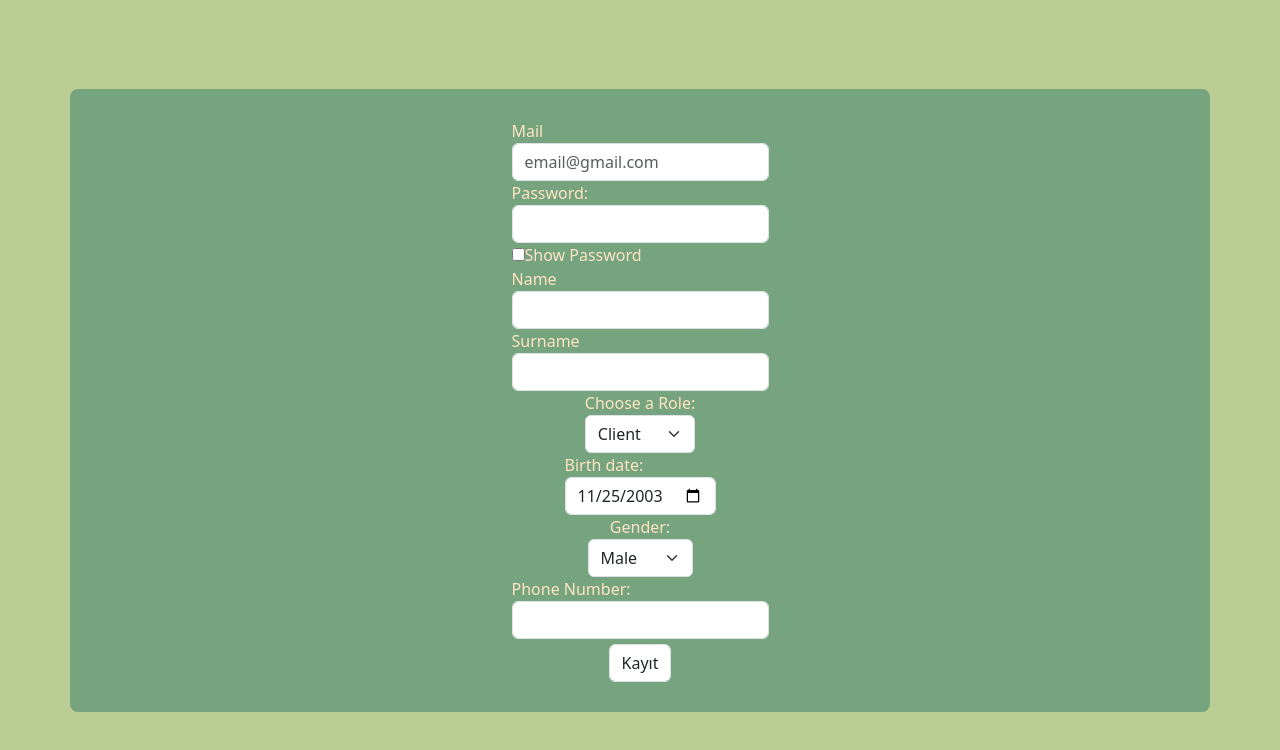
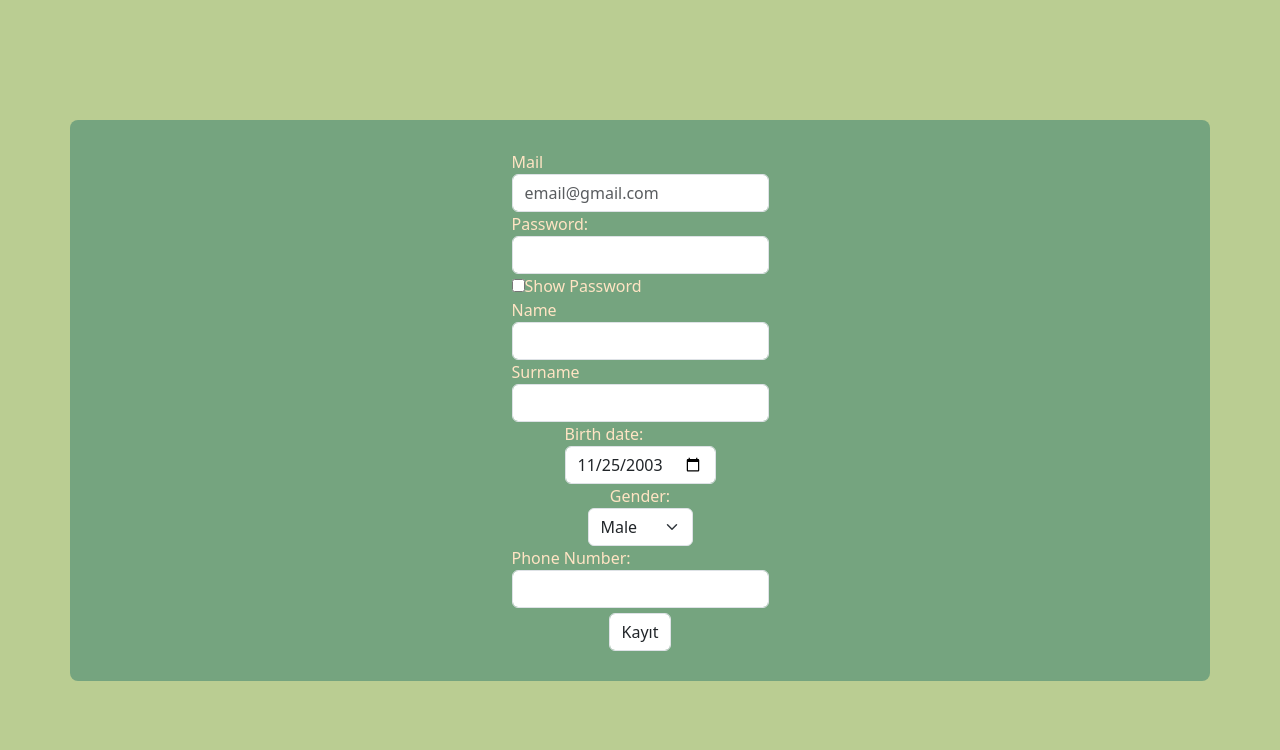
Before and after one commit to StrayRaider/Web_Project, a React (Vite) app: page /signUp in a window 1280 px wide. Shown: the top 750 px of the page. Built offline with nearby package versions, Linux system fonts and the light colour scheme.

Commit message:
düzeltme

```diff
--- a/src/components/marketing.jsx
+++ b/src/components/marketing.jsx
@@ -280,12 +280,6 @@ function Marketing() {
           <span className="visually-hidden">Next</span>
         </button>
       </div>
-
-      <ul>
-        <li>
-          <Link to="/">Home</Link>
-        </li>
-      </ul>
       {/* FOOTER */}
       <div class="text-light text-center" id="footer">
         <p class="align-middle p-5 mb-0">
--- a/src/components/signUp.jsx
+++ b/src/components/signUp.jsx
@@ -30,13 +30,6 @@ function signUp() {
           <label>
             Surname
             <input class="form-control" type="text" id="surname" required />
-          </label>
-          <label>
-            Choose a Role:
-            <select class="form-select" name="roles" id="roles">
-              <option value="client">Client</option>
-              <option value="trainer">Trainer</option>
-            </select>
           </label>
           <label for="start">
             Birth date:
```
